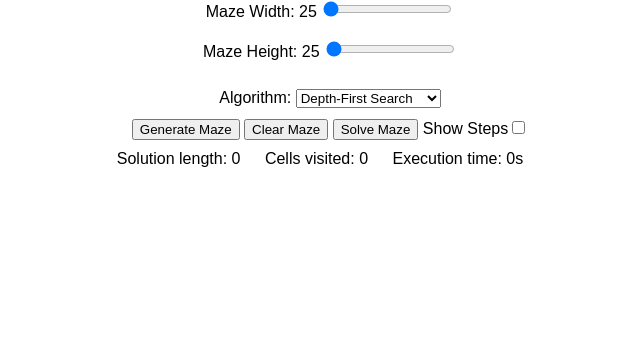
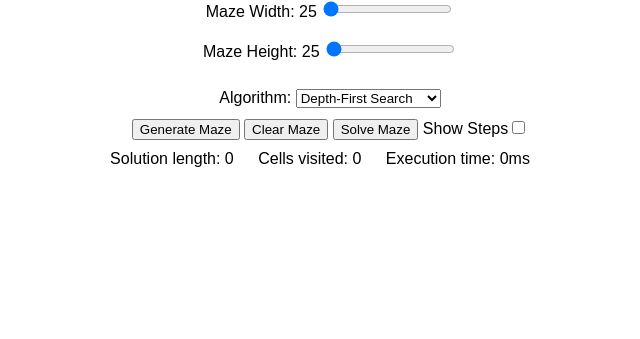
Before and after one commit to EthanWang03/Maze-Project, a Flask app: page / in a window 1280 px wide. Shown: the part 81-420 px from the top of the page, without its empty margins (310-950 px from the left). Run offline with Flask 3, Linux system fonts and the light colour scheme.

Commit message:
fixed formatting

```diff
--- a/templates/maze.html
+++ b/templates/maze.html
@@ -41,7 +41,7 @@
         <div class="solution-container">
             <label for="solution-length">Solution length: <span id="solution-length-value">0</span></label>
             <label for="cells-visited">Cells visited: <span id="cells-visited-value">0</span></label>
-            <label for="execution-time">Execution time: <span id="execution-time-value">0s</span></label>
+            <label for="execution-time">Execution time: <span id="execution-time-value">0ms</span></label>
         </div>
     </form>
     <div id="maze-container">
```
